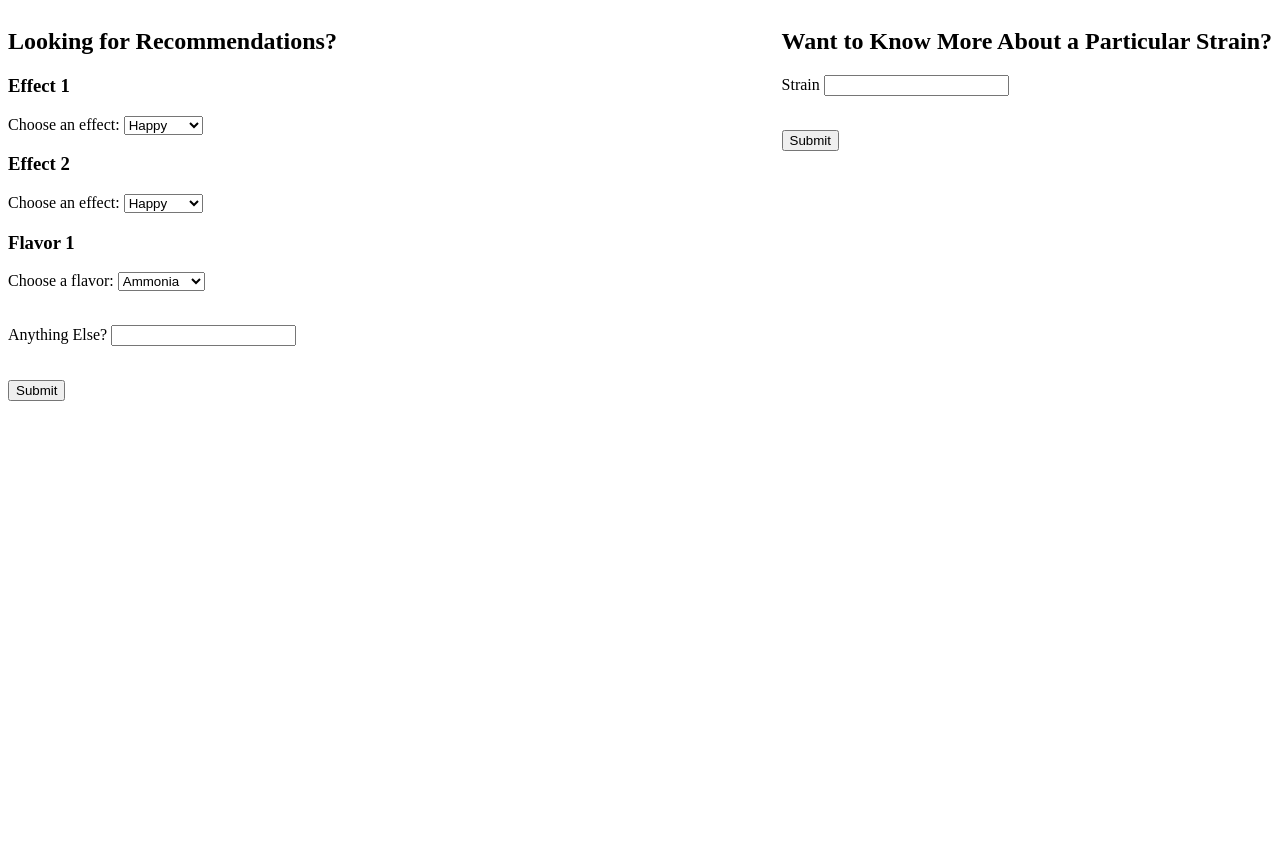
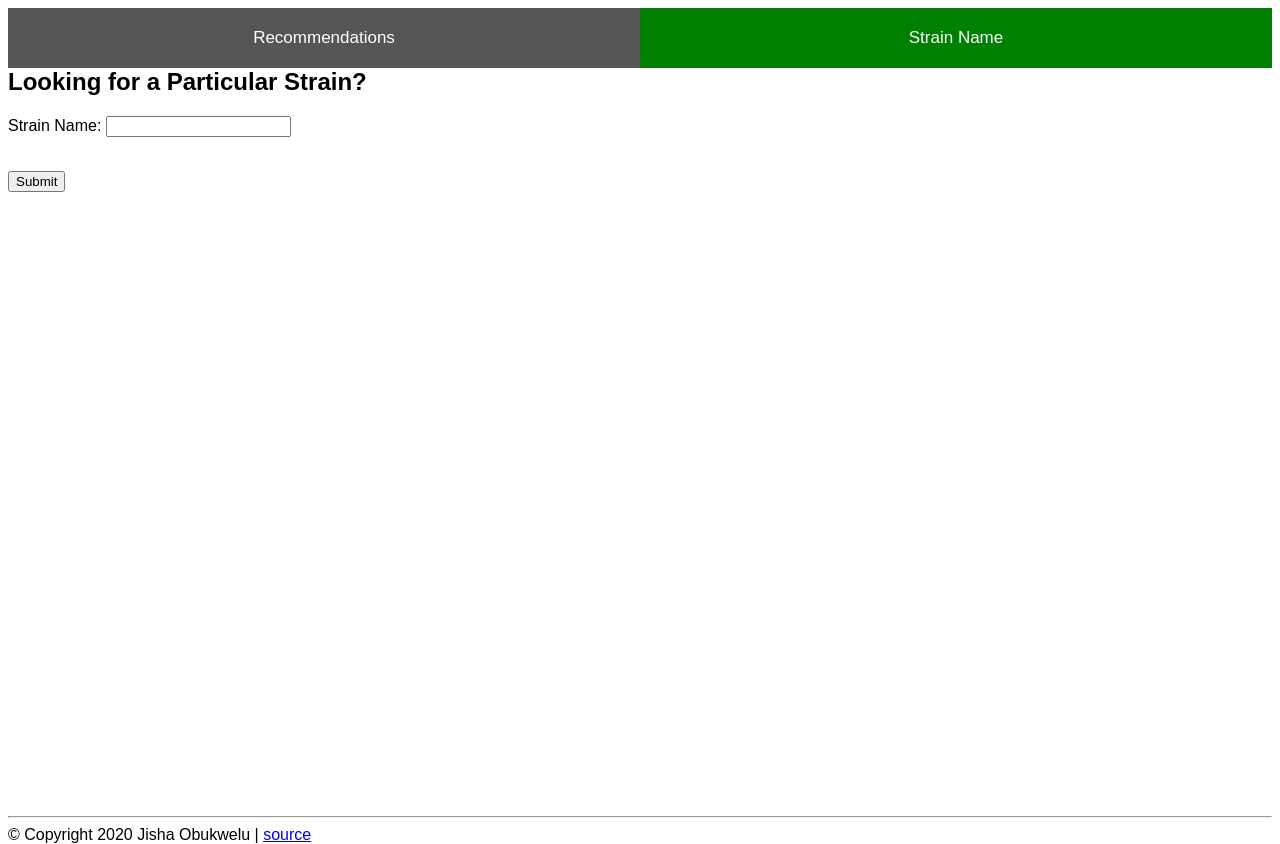
Before and after one commit to Med-Cab-2020-Aug-PT/ML2, a Flask app: page / in a window 1280 px wide. Before the commit the page ends 401 px from the top, so only its background shows below. Run offline with Flask 2, Linux system fonts and the light colour scheme.

Commit message:
Update home and results page

```diff
--- a/app/templates/home.html
+++ b/app/templates/home.html
@@ -1,8 +1,52 @@
 <!DOCTYPE html>
 <html>
+<head>
+<meta name="viewport" content="width=device-width, initial-scale=1">
+<style>
+* {box-sizing: border-box}
+
+/* Set height of body and the document to 100% */
+body, html {
+  height: 100%;
+  margin: 5;
+  font-family: Arial;
+}
+
+/* Style tab links */
+.tablink {
+  background-color: #555;
+  color: white;
+  float: left;
+  border: none;
+  outline: none;
+  cursor: pointer;
+  padding: 20px 20px;
+  font-size: 17px;
+  width: 50%;
+}
+
+.tablink:hover {
+  background-color: #777;
+}
+
+/* Style the tab content (and add height:100% for full page content) */
+.tabcontent {
+  color: black;
+  display: none;
+  padding: 100x 20px;
+  height: 100%;
+}
+
+#Recommendations{background-color: white;}
+#Strain Name {background-color: white;}
+</style>
+</head>
+
 <body>
+<button class="tablink" onclick="openPage('Recommendations', this, 'green')">Recommendations</button>
+<button class="tablink" onclick="openPage('Strain Name', this, 'green')" id="defaultOpen">Strain Name</button>
 
-        <div style = "float:left">
+<div id="Recommendations" class="tabcontent">
   <h2>Looking for Recommendations?</h2>
 
     <form action="/search" method="POST" >
@@ -100,17 +144,46 @@
 
                 <p>Anything Else? <input type="text" name="item4" /> </p>
                 <br>
+                <input type="submit" />
+    </form>
+</div>
+
+<div id="Strain Name" class="tabcontent">
+<br>
+  	<h2>Looking for a Particular Strain?</h2>
+  	<form action="/name" method="POST">
+  		<p>Strain Name:  <input type="text" name="query2" /></p>
+  		<br>
   		<input type="submit"/>
   	</form>
 </div>
 
-        <div style = "float:right">
-        <h2>Want to Know More About a Particular Strain?</h2>
-            <form action="/name" method="POST">
-            <p>Strain <input type="text" name="query2" /></p>
-            <br>
-            <input type="submit"/>
-            </form>
+<script>
+function openPage(pageName,elmnt,color) {
+  var i, tabcontent, tablinks;
+  tabcontent = document.getElementsByClassName("tabcontent");
+  for (i = 0; i < tabcontent.length; i++) {
+    tabcontent[i].style.display = "none";
+  }
+  tablinks = document.getElementsByClassName("tablink");
+  for (i = 0; i < tablinks.length; i++) {
+    tablinks[i].style.backgroundColor = "";
+  }
+  document.getElementById(pageName).style.display = "block";
+  elmnt.style.backgroundColor = color;
+}
+// Get the element with id="defaultOpen" and click on it
+document.getElementById("defaultOpen").click();
+</script>
+
+<!-- FOOTER -->
+<div id="footer">
+    <hr>
+    &copy; Copyright 2020 Jisha Obukwelu |
+    <a href="https://github.com/jiobu1/">source</a>
   </div>
+</div>
+
+
 </body>
 </html>
--- a/app/view.py
+++ b/app/view.py
@@ -28,6 +28,9 @@ def compute():
 
     return render_template('result.html', result=result)
 
+def goHome():
+    return render_template('home.html')
+
 
 @API.route('/name', methods=["POST"])
 def name_lookup():
@@ -39,6 +42,9 @@ def name_lookup():
     result = bot.name_lookup(query2)
     return render_template('result.html', result=result)
 
+def goHome():
+    return render_template('home.html')
+
 @API.route('/hello/')
 @API.route('/hello/<name>')
 def hello(name=None):
```
Also changed, not shown: app/templates/result.html (+32 -6 lines). Lines whose indentation alone changed are shown as unchanged.
